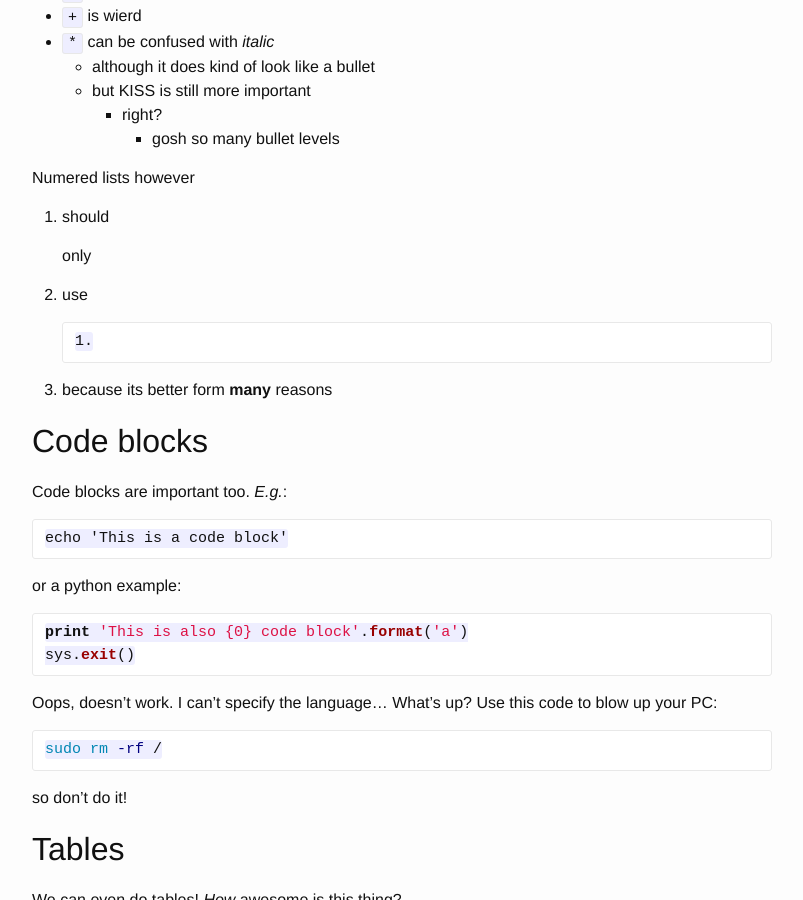
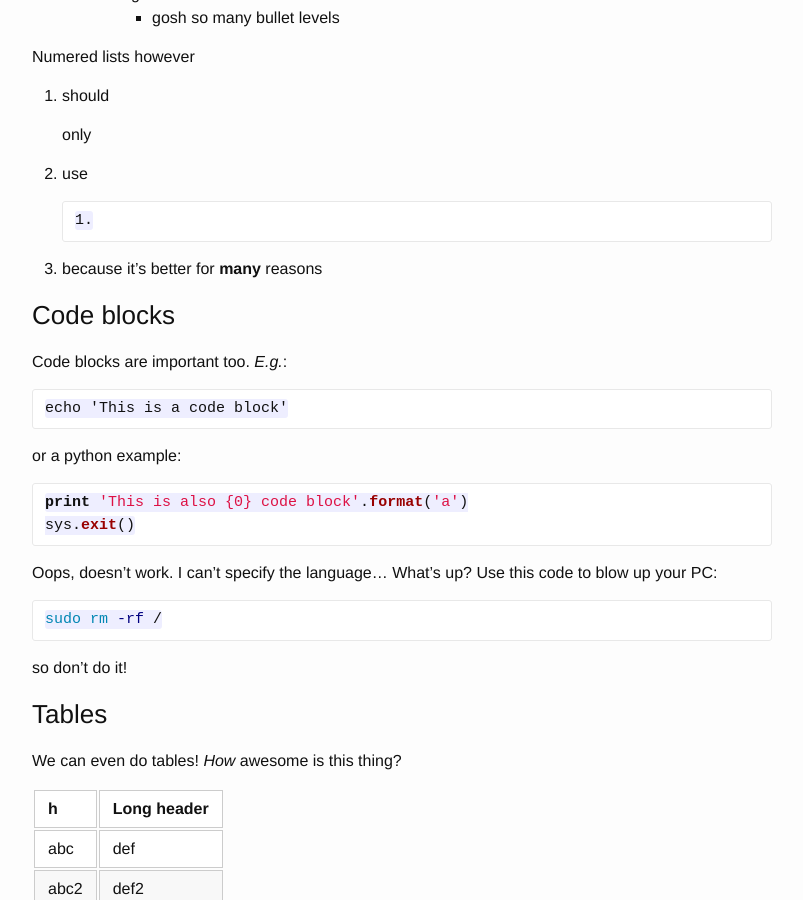
Before and after one commit to clapeyre/clapeyre.github.io, a Jekyll site: the page built from _posts/2015-11-06-tests-markdown.md, in a window 1280 px wide and 900 px high, scrolled down 698 px. Shown: the whole window, without its empty margins (238-1041 px from the left). Built offline with Jekyll 4.4.1, drawn with Linux system fonts in a browser that asks for light colours; Markdown is read by kramdown in place of the engine named in the settings; formulas are drawn with MathJax 3.

Commit message:
[BUGFIX] Include failure

```diff
--- a/_posts/2015-11-06-tests-markdown.md
+++ b/_posts/2015-11-06-tests-markdown.md
@@ -5,20 +5,18 @@
 categories: tests
 ---
 
-{% include mathjs.html %}
-
-# Markdown is cool
+## Markdown is cool
 
 I'm really linking this new markdown thing. Taks a little tweaking and getting
 used to but it's kind of awesmome. So easy to read!
 
-## Quoting
+### Quoting
 
 You can quote stuff:
 
 > We choose to go to the moon, not because it's easy, but because it's hard.
 
-## Listing
+### Listing
 
 Apparently bullet lists should use `-` but not `+` or `*`:
 
@@ -40,10 +38,10 @@
 
         1.
 
-1.   because its better form **many** reasons
+1.   because it's better for **many** reasons
 
 
-## Code blocks
+### Code blocks
 
 Code blocks are important too. *E.g.*:
 
@@ -64,7 +62,7 @@
 
 so don't do it!
 
-## Tables
+### Tables
 
 We can even do tables! *How* awesome is this thing?
 
@@ -80,7 +78,7 @@
 Content Cell  | Content Cell
 Content Cell  | Content Cell
 
-## Math
+### Math
 
 That's important too for \\(f(x)\\):
 
@@ -92,6 +90,6 @@
 $$
 </div>
 
-## Superscript, underline
+### Superscript, underline
 
 Yup, 10 m^2 is a surface. Want a 2^(nd)? Nah... Gotta talk about _underlining_.
```
Also changed, not shown: _posts/2015-11-04-cantera-avbp.markdown (+11 -13 lines).
